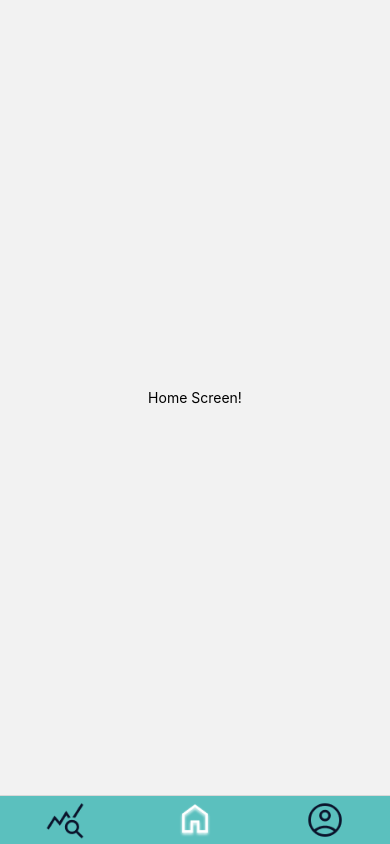
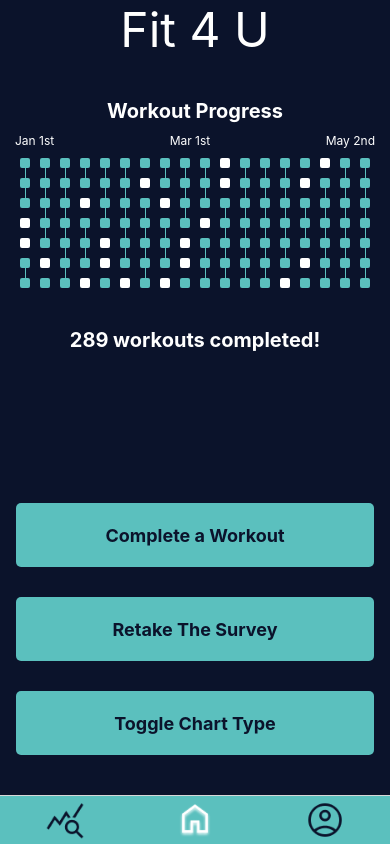
Before and after one commit to conroy-ricketts/Workout-Tracker, a React Native app: screen /TrackerScreen in a window 390 px wide. Built offline with nearby package versions, Linux system fonts and the light colour scheme.

Commit message:
The Home/Tracker Screen
Added all necessary UI components.

Implemented logic for chart toggle button.

```diff
--- a/src/components/FullWidthRectButton.tsx
+++ b/src/components/FullWidthRectButton.tsx
@@ -2,13 +2,14 @@ import React from 'react'
 import { StyleSheet, Text, TouchableOpacity } from 'react-native'
 import { AppColors } from '../resources/AppColors'
 
-type RectButtonProps ={
-  text: string
+type RectButtonProps = {
+    text: string,
+    onPress: () => void
 }
 
 export default function FullWidthRectButton(props: RectButtonProps): JSX.Element {
     return (
-        <TouchableOpacity style={styles.TouchableOpacity}>
+        <TouchableOpacity style={styles.TouchableOpacity} onPress={props.onPress}>
             <Text style={styles.text}>{props.text}</Text>
         </TouchableOpacity>
     )
@@ -24,7 +25,6 @@ const styles = StyleSheet.create({
         width: 358,
         height: 64,
     },
-
     text:{
         color: AppColors.MaastrichtBlue,
         fontSize: 18,
--- a/src/components/Navbar.tsx
+++ b/src/components/Navbar.tsx
@@ -1,7 +1,7 @@
 import { createBottomTabNavigator } from '@react-navigation/bottom-tabs'
 import React from 'react'
 import { Dimensions, Image, StyleSheet } from 'react-native'
-import SettingsScreen from '../screens/core/SettingsScreen'
+import WorkoutPlanScreen from '../screens/core/WorkoutPlanScreen'
 import StatsScreen from '../screens/core/StatsScreen'
 import TrackerScreen from '../screens/core/TrackerScreen'
 
@@ -21,7 +21,7 @@ const TrackerTabOptions = {
     )
 }
 
-const SettingsTabOptions = {
+const WorkoutTabOptions = {
     tabBarIcon: ({ focused }: TabBarIconProps) => (
         focused ?
             <Image source={require('../../assets/NavBarIcons/SelectedProfile.png')} style={styles.icon} /> :
@@ -52,7 +52,7 @@ export default function Navbar(): JSX.Element {
         <Tab.Navigator screenOptions={navBarScreenOptions}>
             <Tab.Screen name="StatsScreen" component={StatsScreen} options={StatsTabOptions} />
             <Tab.Screen name="TrackerScreen" component={TrackerScreen} options={TrackerTabOptions} />
-            <Tab.Screen name="SettingsScreen" component={SettingsScreen} options={SettingsTabOptions} />
+            <Tab.Screen name="WorkoutPlanScreen" component={WorkoutPlanScreen} options={WorkoutTabOptions} />
         </Tab.Navigator>
     )
 }
--- a/src/components/ProgressChart.tsx
+++ b/src/components/ProgressChart.tsx
@@ -1,7 +1,7 @@
 import moment from 'moment'
 import React from 'react'
 import { StyleSheet, Text, View } from 'react-native'
-import { generateDateRangeForStartDate, generateMockData } from '../helpers/ProgressChartDataHelper'
+import { generateDateRangeForStartDate, generateMockData, getTotalNumberOfWorkoutsCompleted } from '../helpers/ProgressChartDataHelper'
 import { AppColors } from '../resources/AppColors'
 
 type ChartProps = {
@@ -35,14 +35,15 @@ export default function ProgressChart(props: ChartProps): JSX.Element {
         workoutIndicatorColumns.push(workoutIndicators)
     }
 
-    // TODO: We need to vary these colors based off of the user's theme (light theme or dark theme)
     const indicatorOnColor: string = AppColors.SeaSerpent
-    const indicatorOffColor: string = AppColors.MaastrichtBlue
-    const textColor: string = AppColors.MaastrichtBlue
+    const indicatorOffColor: string = AppColors.White
+    const textColor: string = AppColors.White
+
+    const numberOfWorkoutsCompleted = getTotalNumberOfWorkoutsCompleted(mockData)
 
     const compactChart: JSX.Element =
         <View style={{width: '100%', paddingHorizontal: 15}}>
-            <Text style={{fontWeight: '700', fontSize: 20, alignSelf: 'center', paddingBottom: 10, color: textColor}}>{'Workout Progress'}</Text>
+            <Text style={[reusedStyles.normalText, {alignSelf: 'center', paddingBottom: 10, color: textColor}]}>{'Workout Progress'}</Text>
             <View style={{flexDirection: 'row', justifyContent: 'space-between', paddingBottom: 10}}>
                 <Text style={[reusedStyles.textLabel, {color: textColor}]}>{startDateLabel}</Text>
                 <Text style={[reusedStyles.textLabel, {color: textColor}]}>{middleDateLabel}</Text>
@@ -68,13 +69,14 @@ export default function ProgressChart(props: ChartProps): JSX.Element {
                     </View>
                 )}
             </View>
+            <Text style={[reusedStyles.normalText, {alignSelf: 'center', paddingTop: 30, color: textColor}]}>{numberOfWorkoutsCompleted + ' workouts completed!'}</Text>
         </View>
 
     const weekDayLabels: string[] = ['Mon', 'Wed', 'Fri', 'Sun']
 
     const normalChart: JSX.Element =
         <View style={{width: '100%', paddingHorizontal: 15}}>
-            <Text style={{fontWeight: '700', fontSize: 20, alignSelf: 'center', paddingBottom: 10, color: textColor}}>{'Workout Progress'}</Text>
+            <Text style={[reusedStyles.normalText, {alignSelf: 'center', paddingBottom: 10, color: textColor}]}>{'Workout Progress'}</Text>
             <View style={{flexDirection: 'row', justifyContent: 'space-between', paddingBottom: 10, paddingLeft: 30}}>
                 <Text style={[reusedStyles.textLabel, {color: textColor}]}>{startDateLabel}</Text>
                 <Text style={[reusedStyles.textLabel, {color: textColor}]}>{middleDateLabel}</Text>
@@ -108,12 +110,17 @@ export default function ProgressChart(props: ChartProps): JSX.Element {
                     <View style={[reusedStyles.normalChartIndicator, {backgroundColor: indicatorOffColor, marginTop: 1}]}/>
                 </View>
             </View>
+            <Text style={[reusedStyles.normalText, {alignSelf: 'center', paddingTop: 30, color: textColor}]}>{numberOfWorkoutsCompleted + ' workouts completed!'}</Text>
         </View>
 
     return props.chartType == 'compact' ? compactChart : normalChart
 }
 
 const reusedStyles = StyleSheet.create({
+    normalText: {
+        fontWeight: '700',
+        fontSize: 20
+    },
     textLabel: {
         fontWeight: '400',
         fontSize: 12
--- a/src/helpers/ProgressChartDataHelper.ts
+++ b/src/helpers/ProgressChartDataHelper.ts
@@ -30,3 +30,11 @@ export function generateDateRangeForStartDate(startDate: Date, chartRows: number
         endDate: endDate
     }
 }
+
+export function getTotalNumberOfWorkoutsCompleted(workoutData: WorkoutIndicatorModel[]) {
+    let numberOfWorkoutsCompleted = 0
+    workoutData.forEach((workoutIndicatorModel) => {
+        if (workoutIndicatorModel.indicatorFlag) numberOfWorkoutsCompleted++
+    })
+    return numberOfWorkoutsCompleted
+}
--- a/src/screens/core/SettingsScreen.tsx
+++ /dev/null
@@ -1,18 +0,0 @@
-import React from 'react'
-import { StyleSheet, Text, View } from 'react-native'
-
-export default function TrackerScreen(): JSX.Element {
-    return (
-        <View style={styles.container}>
-            <Text>Settings Screen!</Text>
-        </View>
-    )
-}
-
-const styles = StyleSheet.create({
-    container: {
-        flex: 1,
-        alignItems: 'center',
-        justifyContent: 'center',
-    },
-})
--- a/src/screens/core/StatsScreen.tsx
+++ b/src/screens/core/StatsScreen.tsx
@@ -1,18 +1,12 @@
 import React from 'react'
-import { StyleSheet, Text, View } from 'react-native'
+import { SafeAreaView, StyleSheet, Text, View } from 'react-native'
 
-export default function TrackerScreen(): JSX.Element {
+export default function StatsScreen(): JSX.Element {
     return (
-        <View style={styles.container}>
-            <Text>Stats Screen!</Text>
-        </View>
+        <SafeAreaView>
+        </SafeAreaView>
     )
 }
 
 const styles = StyleSheet.create({
-    container: {
-        flex: 1,
-        alignItems: 'center',
-        justifyContent: 'center',
-    },
 })
--- a/src/screens/core/TrackerScreen.tsx
+++ b/src/screens/core/TrackerScreen.tsx
@@ -1,18 +1,45 @@
-import React from 'react'
+import React, { useState } from 'react'
 import { StyleSheet, Text, View } from 'react-native'
+import ProgressChart from '../../components/ProgressChart'
+import { AppColors } from '../../resources/AppColors'
+import { SafeAreaView } from 'react-native-safe-area-context'
+import FullWidthRectButton from '../../components/FullWidthRectButton'
 
 export default function TrackerScreen(): JSX.Element {
+    const [progressChartType, setPogressChartType] = useState<'compact' | 'normal'>('compact')
+
     return (
-        <View style={styles.container}>
-            <Text>Home Screen!</Text>
-        </View>
+        <SafeAreaView style={{flex: 1, backgroundColor: AppColors.MaastrichtBlue, justifyContent: 'space-between'}}>
+            <View>
+                <Text style={{textAlign: 'center', fontStyle: 'normal', fontWeight: '400', fontSize: 48, color: AppColors.White, paddingBottom: 40}}>
+                    {'Fit 4 U'}
+                </Text>
+                <ProgressChart chartType={progressChartType} />
+            </View>
+            <View style={{paddingBottom: 40}}>
+                {/* TODO: We need to replace these buttons with Tran's button when she finishes that. */}
+                <View style={{paddingTop: 30, alignSelf: 'center', }}>
+                    <FullWidthRectButton
+                        text='Complete a Workout'
+                        onPress={() => {}}
+                    />
+                </View>
+                <View style={{paddingTop: 30, alignSelf: 'center', }}>
+                    <FullWidthRectButton
+                        text='Retake The Survey'
+                        onPress={() => {}}
+                    />
+                </View>
+                <View style={{paddingTop: 30, alignSelf: 'center', }}>
+                    <FullWidthRectButton
+                        text='Toggle Chart Type'
+                        onPress={() => setPogressChartType(progressChartType == 'compact' ? 'normal' : 'compact')}
+                    />
+                </View>
+            </View>
+        </SafeAreaView>
     )
 }
 
 const styles = StyleSheet.create({
-    container: {
-        flex: 1,
-        alignItems: 'center',
-        justifyContent: 'center',
-    },
 })
--- a/src/screens/core/WorkoutPlanScreen.tsx
+++ b/src/screens/core/WorkoutPlanScreen.tsx
@@ -1,10 +1,10 @@
 import React from 'react'
-import { Text, View } from 'react-native'
+import { SafeAreaView, Text, View } from 'react-native'
 
 export default function WorkoutPlanScreen(): JSX.Element {
     return (
-        <View>
+        <SafeAreaView>
             <Text>Hello World!</Text>
-        </View>
+        </SafeAreaView>
     )
 }
```
Also changed, not shown: package.json (+5 -5 lines), src/screens/core/ExerciseDemoScreen.tsx (deleted, +0 -10 lines), src/screens/core/IndividualStatScreen.tsx (deleted, +0 -10 lines), 1 other file (tests, documents, lock files or other folders).
